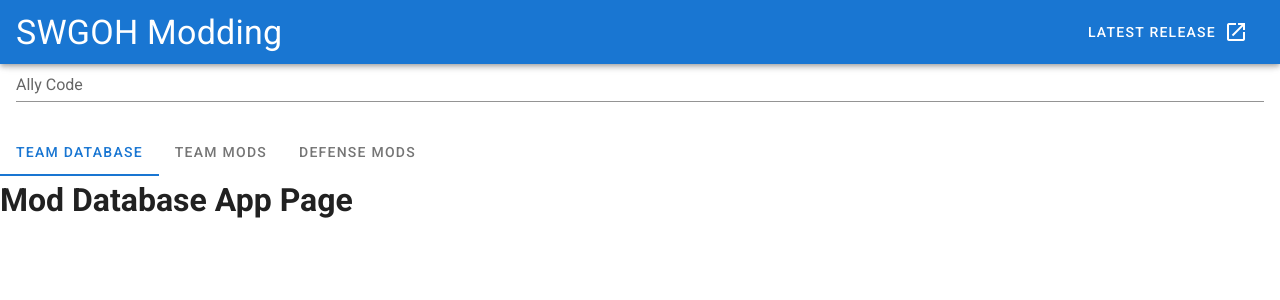
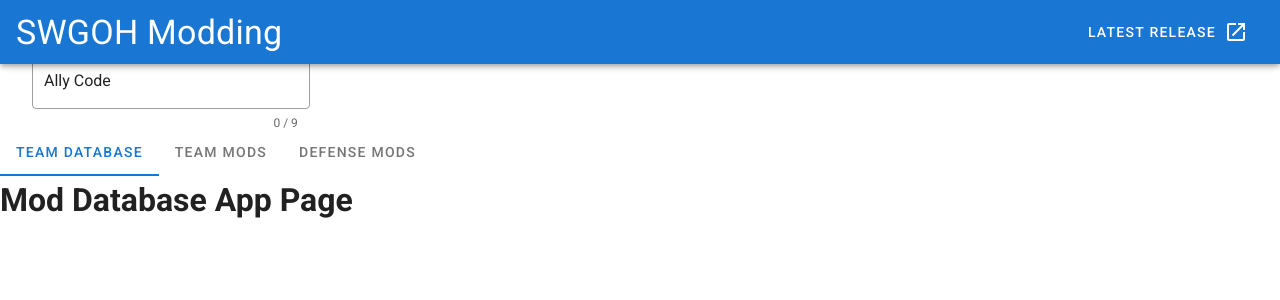
Before and after one commit to Loreck-SWGOH/Squads, a Vue app in the folder frontend/: page / in a window 1280 px wide. Shown: the top 300 px of the page. Built offline with nearby package versions, Linux system fonts and the light colour scheme.

Commit message:
Update Ally Code input box.

```diff
--- a/frontend/src/components/Navbar.vue
+++ b/frontend/src/components/Navbar.vue
@@ -1,6 +1,7 @@
 <template>
     <v-toolbar tabs>
-        <v-text-field label="Ally Code"></v-text-field>
+        <v-text-field class="shrink mx-4" prefix="Ally Code"
+            single-line outlined counter=9></v-text-field>
         <v-tabs slot="extension">
             <v-tab v-for="tab in tabs" :key="tab.title">
                 {{tab.title}}
```
